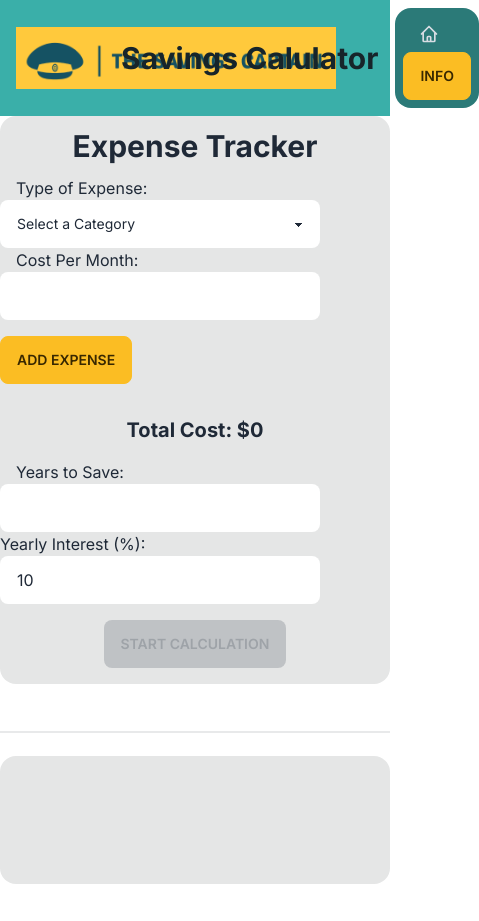
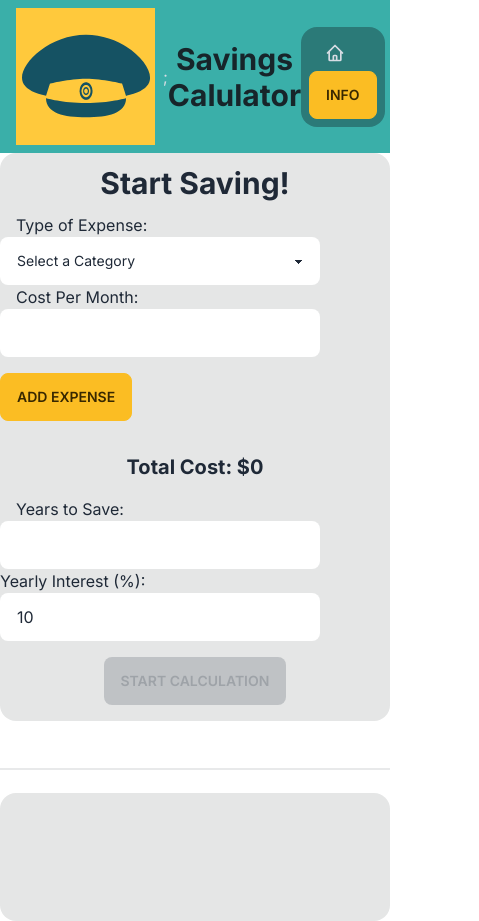
Before and after one commit to Sithryl/Savings-Calculator, a Next.js app in the folder savings-calculator/: page / in a window 390 px wide. Shown: the whole page, 479 px wide, since content can reach past the window. Before the commit the page ends 884 px from the top, so only its background shows below. Built offline with nearby package versions, Linux system fonts and the light colour scheme.

Commit message:
modified formula and changed nav to fit mobile

```diff
--- a/savings-calculator/components/Calculator.jsx
+++ b/savings-calculator/components/Calculator.jsx
@@ -74,8 +74,13 @@ const ExpenseTracker = () => {
 
   const calculateFinalAmount = () => {
     if (yearsToSave && yearlyInterest) {
-        const compoundedInterest = 1 + yearlyInterest / 100;
-        const finalAmount = totalCost * 12 * ((Math.pow(compoundedInterest, yearsToSave) - 1) / (compoundedInterest - 1));
+        const interestDecimal = yearlyInterest / 100;
+    const monthlyInterestRate = Math.pow(1 + interestDecimal, 1 / 12) - 1;
+    const numMonths = yearsToSave * 12;
+
+    const futureValue = totalCost * ((Math.pow(1 + monthlyInterestRate, numMonths) - 1) / monthlyInterestRate);
+    const totalExpenses = totalCost * numMonths;
+    const finalAmount = futureValue - totalExpenses;
 
       return finalAmount.toFixed(2);
     }
@@ -97,7 +102,7 @@ const ExpenseTracker = () => {
     <div>
       <div className="flex flex-col w-full lg:flex-row h-auto">
         <div className="grid flex-grow card bg-base-300 rounded-box place-items-center">
-      <h1 className='font-bold py-3 text-3xl'>Expense Tracker</h1>
+      <h1 className='font-bold py-3 text-3xl text-center'>Start Saving!</h1>
       <div>
             <label className='p-4' htmlFor="category-select">Type of Expense:</label>
 
@@ -172,13 +177,14 @@ const ExpenseTracker = () => {
 
       <div className="grid flex-grow h-32 card bg-base-300 rounded-box place-items-center">
       {calculationStarted && (
-        <div>
-          <div>Final Amount: ${finalAmount}</div>
+          <div>
+            <h1 className='text-center text-xl'>In {yearsToSave} years you could be saving:</h1>
+          <div className='text-center text-2xl font-bold'>${finalAmount}</div>
         </div>
       )}
 
       {calculationStarted && (
-        <button onClick={resetCalculator}>Reset Calculator</button>
+        <button className='btn btn-warning' onClick={resetCalculator}>Reset Calculator</button>
       )}
       </div>
       </div>
--- a/savings-calculator/components/Nav.jsx
+++ b/savings-calculator/components/Nav.jsx
@@ -1,19 +1,40 @@
 'use client';
-import React from 'react';
+import React, { useState, useEffect } from 'react';
 import Link from 'next/link';
 import Logo from '../public/assets/sc-thin.png';
+import Logosmall from '../public/assets/captains-hat.png';
 import Image from 'next/image';
 
 const Nav = () => {
+  const [isSmallScreen, setIsSmallScreen] = useState(false);
+
+  useEffect(() => {
+    const handleResize = () => {
+      setIsSmallScreen(window.innerWidth < 768); // Adjust the breakpoint as needed
+    };
+
+    window.addEventListener('resize', handleResize);
+    handleResize();
+
+    return () => {
+      window.removeEventListener('resize', handleResize);
+    };
+  }, []);
+
   return (
       <main>
       <nav className="flex-row relative navbar bg-light-blue text-neutral-content justify-between">
+        {isSmallScreen ? (
+          <div className='flex-1 mx-2'>
+            <Image src={Logosmall} alt="Captain's Logo" className='max-w-xs' />
+          </div>
+        ) : (
+          <div className='flex-1 mx-2'>
+            <Image src={Logo} alt="Captain's Logo" className='max-w-xs' />
+          </div>
+        )};
 
-        <div className=' mx-2'>
-          <Image src={Logo} alt="Captain's Logo" className='max-w-xs' />
-        </div>
-
-        <div className="btn btn-ghost normal-case text-3xl text-black font-bold -ml-60">
+        <div className="flex-1 text-center text-3xl text-black font-bold">
           Savings Calulator
         </div>
 
@@ -41,7 +62,7 @@ const Nav = () => {
             <dialog id="my_modal_1" className="modal modal-bottom sm:modal-middle">
         <form form='true' className="modal-box">
           <h3 className="font-bold text-lg">See how much you can save!</h3>
-          <p className="py-4">Add to your list of common expenses to see how much money you could be saving.</p>
+          <p className="py-4">Add to your list of common expenses to see how much money you could be saving over a certain amount of time.</p>
           <div className="modal-action">
       {/* if there is a button in form, it will close the modal */}
             <button className="btn">Close</button>
```
Also changed, not shown: savings-calculator/public/assets/captains-hat.png (added).
